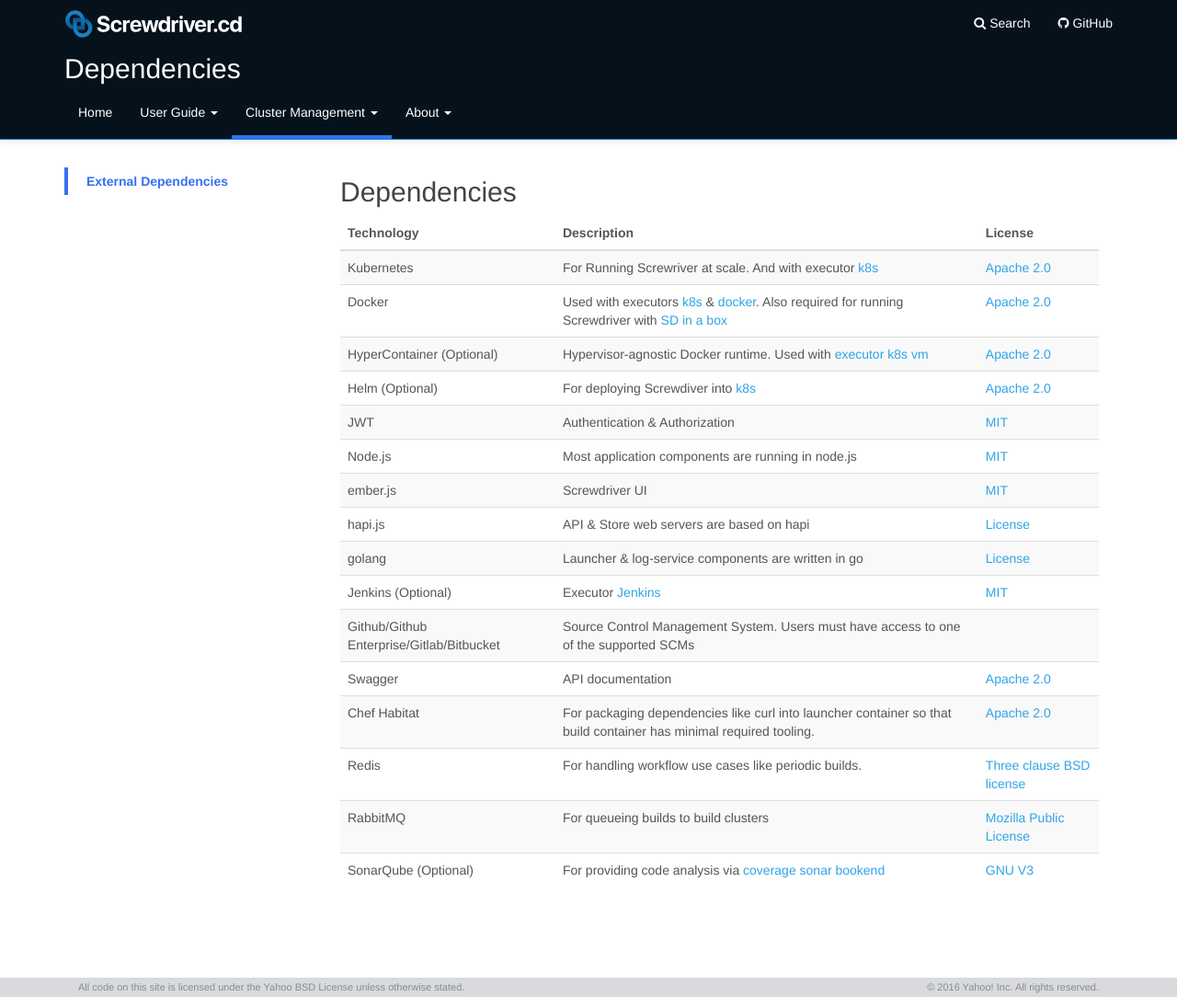
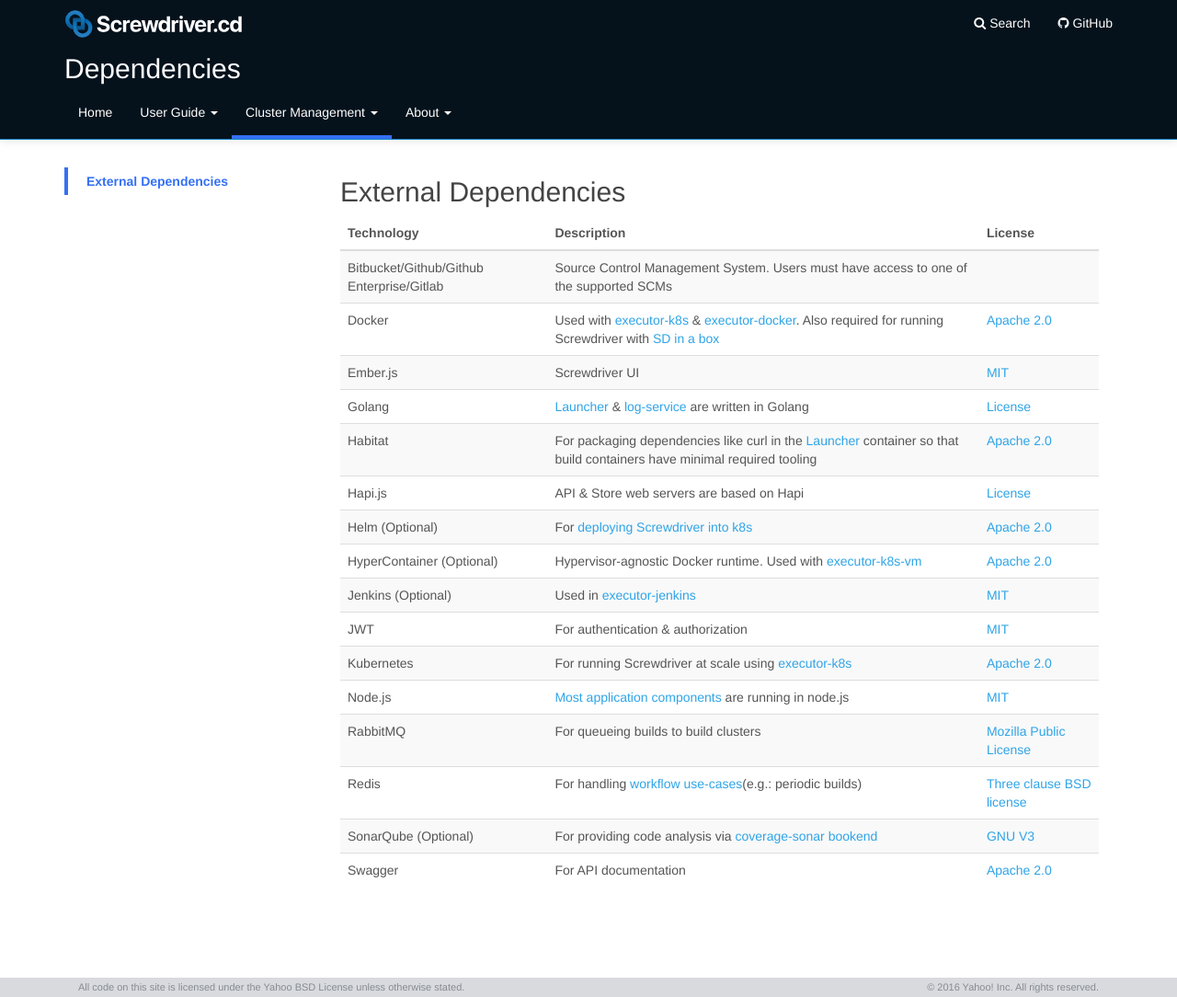
Before and after one commit to screwdriver-cd/guide, a Jekyll site: the page built from docs/cluster-management/dependencies.md, in a window 1280 px wide and 1084 px high. Shown: the whole window at 92% size. Built offline with Jekyll 4.4.1, drawn with Linux system fonts in a browser that asks for light colours.

Commit message:
Update dependencies.md
- rearrange the technologies in alphabetical order
- fix small typos

```diff
--- a/docs/cluster-management/dependencies.md
+++ b/docs/cluster-management/dependencies.md
@@ -5,26 +5,26 @@ category: Cluster Management
 menu: menu
 toc:
     - title: External Dependencies
-      url: "#screwdriver-dependencies"
+      url: "#external-dependencies"
       active: true
 ---
-## Dependencies
+## External Dependencies
 
  | Technology             | Description | License |
  | ----                   | ----        | ----    |
- | Kubernetes             | For Running Screwriver at scale. And with executor [k8s](https://github.com/screwdriver-cd/executor-k8s/) | [Apache 2.0](https://github.com/kubernetes/kubernetes/blob/master/LICENSE) |
- | Docker                 | Used with executors [k8s](https://github.com/screwdriver-cd/executor-k8s/) & [docker](https://github.com/screwdriver-cd/executor-docker/). Also required for running Screwdriver with [SD in a box](https://github.com/screwdriver-cd/in-a-box)  | [Apache 2.0](https://www.docker.com/legal/components-licenses) |
- | HyperContainer (Optional) | Hypervisor-agnostic Docker runtime. Used with [executor k8s vm](https://github.com/screwdriver-cd/executor-k8s-vm/) | [Apache 2.0](https://github.com/hyperhq/hyperd/blob/master/LICENSE) |
- | Helm (Optional)           | For deploying Screwdiver into [k8s](https://github.com/screwdriver-cd/screwdriver-chart) | [Apache 2.0](https://github.com/helm/helm/blob/master/LICENSE) |
- | JWT                    | Authentication & Authorization | [MIT](https://github.com/jsonwebtoken/jsonwebtoken.github.io/blob/master/LICENSE.txt) |
- | Node.js                | Most application components are running in node.js             | [MIT](https://github.com/nodejs/node/blob/master/LICENSE) |
- | ember.js               | Screwdriver UI            | [MIT](https://github.com/emberjs/ember.js/blob/master/LICENSE)         |
- | hapi.js                | API & Store web servers are based on hapi | [License](https://github.com/hapijs/hapijs.com/blob/master/LICENSE)        |
- | golang                 | Launcher & log-service components are written in go  | [License](https://golang.org/LICENSE) |
- | Jenkins (Optional)     | Executor [Jenkins](https://github.com/screwdriver-cd/executor-jenkins)  | [MIT](https://jenkins.io/license/) |
- | Github/Github Enterprise/Gitlab/Bitbucket| Source Control Management System. Users must have access to one of the supported SCMs |         |
- | Swagger                | API documentation | [Apache 2.0](https://swagger.io/license/) |
- | Chef Habitat           | For packaging dependencies like curl into launcher container so that build container has minimal required tooling. | [Apache 2.0](https://www.habitat.sh/legal/licensing/) |
- | Redis                  | For handling workflow use cases like periodic builds. | [Three clause BSD license](https://redis.io/topics/license) |
+ | Bitbucket/Github/Github Enterprise/Gitlab | Source Control Management System. Users must have access to one of the supported SCMs |         |
+ | Docker                 | Used with [executor-k8s](https://github.com/screwdriver-cd/executor-k8s) & [executor-docker](https://github.com/screwdriver-cd/executor-docker). Also required for running Screwdriver with [SD in a box](https://github.com/screwdriver-cd/in-a-box)  | [Apache 2.0](https://www.docker.com/legal/components-licenses) |
+ | Ember.js               | Screwdriver UI            | [MIT](https://github.com/emberjs/ember.js/blob/master/LICENSE)         |
+ | Golang                 | [Launcher](https://github.com/screwdriver-cd/launcher) & [log-service](https://github.com/screwdriver-cd/log-service) are written in Golang  | [License](https://golang.org/LICENSE) |
+ | Habitat                | For packaging dependencies like curl in the [Launcher](https://github.com/screwdriver-cd/launcher) container so that build containers have minimal required tooling | [Apache 2.0](https://www.habitat.sh/legal/licensing) |
+ | Hapi.js                | API & Store web servers are based on Hapi | [License](https://github.com/hapijs/hapijs.com/blob/master/LICENSE)        |
+ | Helm (Optional)           | For [deploying Screwdriver into k8s](https://github.com/screwdriver-cd/screwdriver-chart) | [Apache 2.0](https://github.com/helm/helm/blob/master/LICENSE) |
+ | HyperContainer (Optional) | Hypervisor-agnostic Docker runtime. Used with [executor-k8s-vm](https://github.com/screwdriver-cd/executor-k8s-vm) | [Apache 2.0](https://github.com/hyperhq/hyperd/blob/master/LICENSE) |
+ | Jenkins (Optional)     | Used in [executor-jenkins](https://github.com/screwdriver-cd/executor-jenkins)  | [MIT](https://jenkins.io/license) |
+ | JWT                    | For authentication & authorization | [MIT](https://github.com/jsonwebtoken/jsonwebtoken.github.io/blob/master/LICENSE.txt) |
+ | Kubernetes             | For running Screwdriver at scale using [executor-k8s](https://github.com/screwdriver-cd/executor-k8s) | [Apache 2.0](https://github.com/kubernetes/kubernetes/blob/master/LICENSE) |
+ | Node.js                | [Most application components](https://docs.screwdriver.cd/about/contributing/where-to-contribute) are running in node.js             | [MIT](https://github.com/nodejs/node/blob/master/LICENSE) |
  | RabbitMQ               | For queueing builds to build clusters | [Mozilla Public License](https://www.rabbitmq.com/mpl.html) |
- | SonarQube (Optional)   | For providing code analysis via [coverage sonar bookend](https://github.com/screwdriver-cd/coverage-sonar/) | [GNU V3](https://www.sonarqube.org/downloads/license/) |
+ | Redis                  | For handling [workflow use-cases](https://docs.screwdriver.cd/user-guide/configuration/workflow)(e.g.: periodic builds) | [Three clause BSD license](https://redis.io/topics/license) |
+ | SonarQube (Optional)   | For providing code analysis via [coverage-sonar bookend](https://github.com/screwdriver-cd/coverage-sonar) | [GNU V3](https://www.sonarqube.org/downloads/license) |
+ | Swagger                | For API documentation | [Apache 2.0](https://swagger.io/license) |
```
